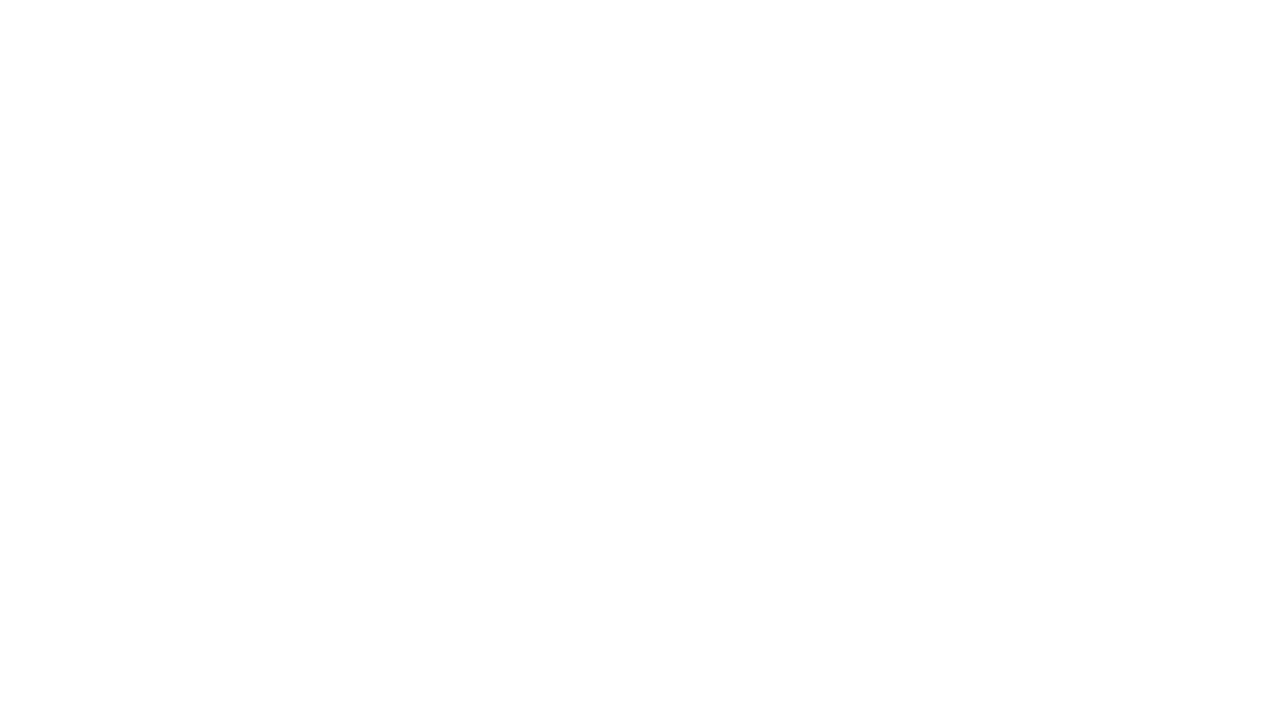
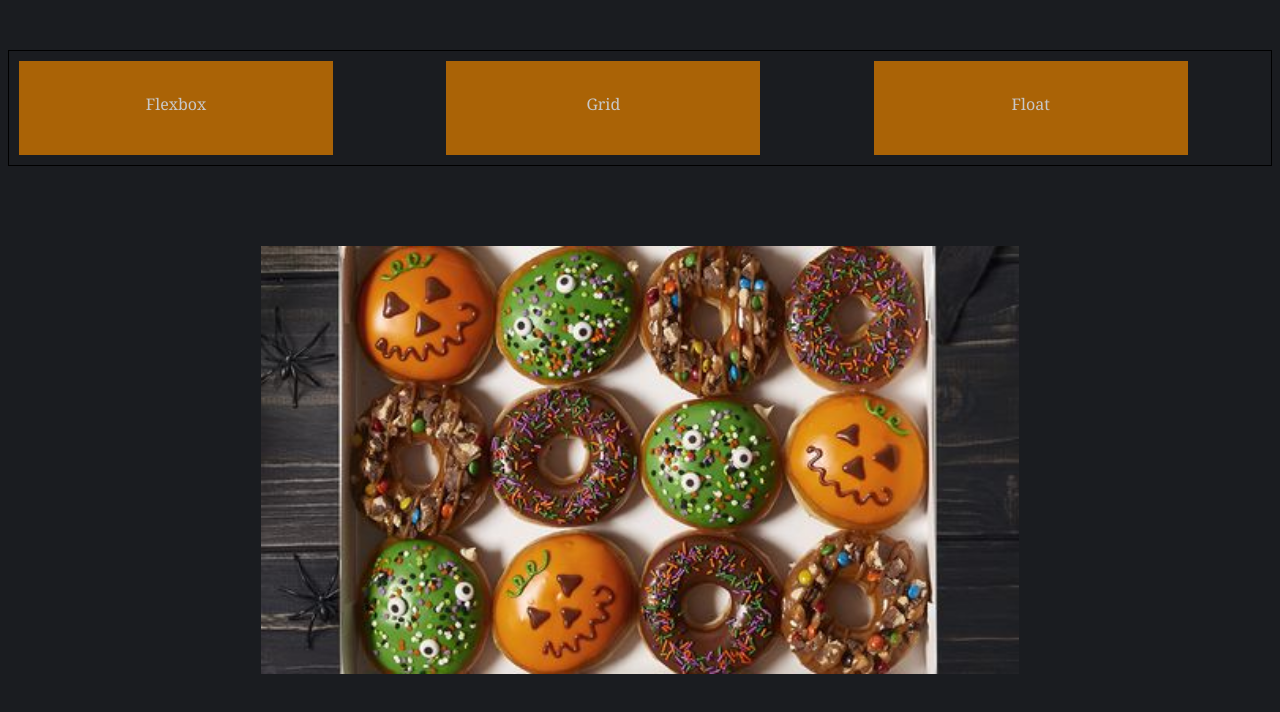
Before and after one commit to chevtong/holy-grail, a plain HTML site: page index.html in a window 1280 px wide. Drawn offline with Linux system fonts and the light colour scheme.

Commit message:
change in index

```diff
--- a/grid.css
+++ b/grid.css
@@ -21,6 +21,7 @@ header, footer {
 .wrapper {
     margin: 1px;
     display: grid;
+    grid-template-columns: 1fr 1fr 1fr;
 
 }
 
--- a/index.html
+++ b/index.html
@@ -4,27 +4,25 @@
     <meta charset="UTF-8" />
     <meta name="viewport" content="width=device-width, initial-scale=1.0" />
     <title>CSS Layout - Holy Grail</title>
-
+    <link href="style.css" rel="stylesheet">
   </head>
   <body>
-    <header>
-      <!-- Place a title here -->
-    </header>
+    <div class="wrapper">
+      <div class="flexbox">
+        Flexbox
+      </div>
 
-    <nav>
-      <!-- Place a list of links here -->
-    </nav>
+      <div class="grid">
+        Grid
+      </div>
 
-    <main>
-      <!-- Place a long text here -->
-    </main>
+      <div class="float">
+        Float
+      </div>
 
-    <aside>
-      <!-- Place a small image here -->
-    </aside>
+    </div>
 
-    <footer>
-      <!-- Place a copyright notice here -->
-    </footer>
+    <img src="indexbackground.jpg" alt="Halloween Donghuts">
+
   </body>
 </html>
--- /dev/null
+++ b/style.css
@@ -0,0 +1,38 @@
+body {
+    font-family: Georgia, 'Times New Roman', Times;
+   background: #1a1c20;
+    /* background-image: url("indexbackground.jpg"); */
+}
+
+.wrapper {
+    border: 1px solid black;
+    display: grid;
+    grid-template-columns: 1fr 1fr 1fr;
+    grid-gap: 20px;
+    margin-top: 50px;
+
+}
+
+.flexbox, .grid, .float {
+    background: #eee;
+    text-decoration: none;
+    margin: 10px;
+    height: 30px;
+    width: 250px;
+    background: #cf7500;
+    opacity: 0.8;
+    color: #f4f4f4;
+    text-align: center;
+    display: block;
+    padding: 2rem;
+}
+
+img {
+    margin: 10px;
+    display: block;
+    margin-top: 80px;
+    margin-left: auto;
+    margin-right: auto;
+    width: 60%;
+
+}
```
Also changed, not shown: indexbackground.jpg (added).
